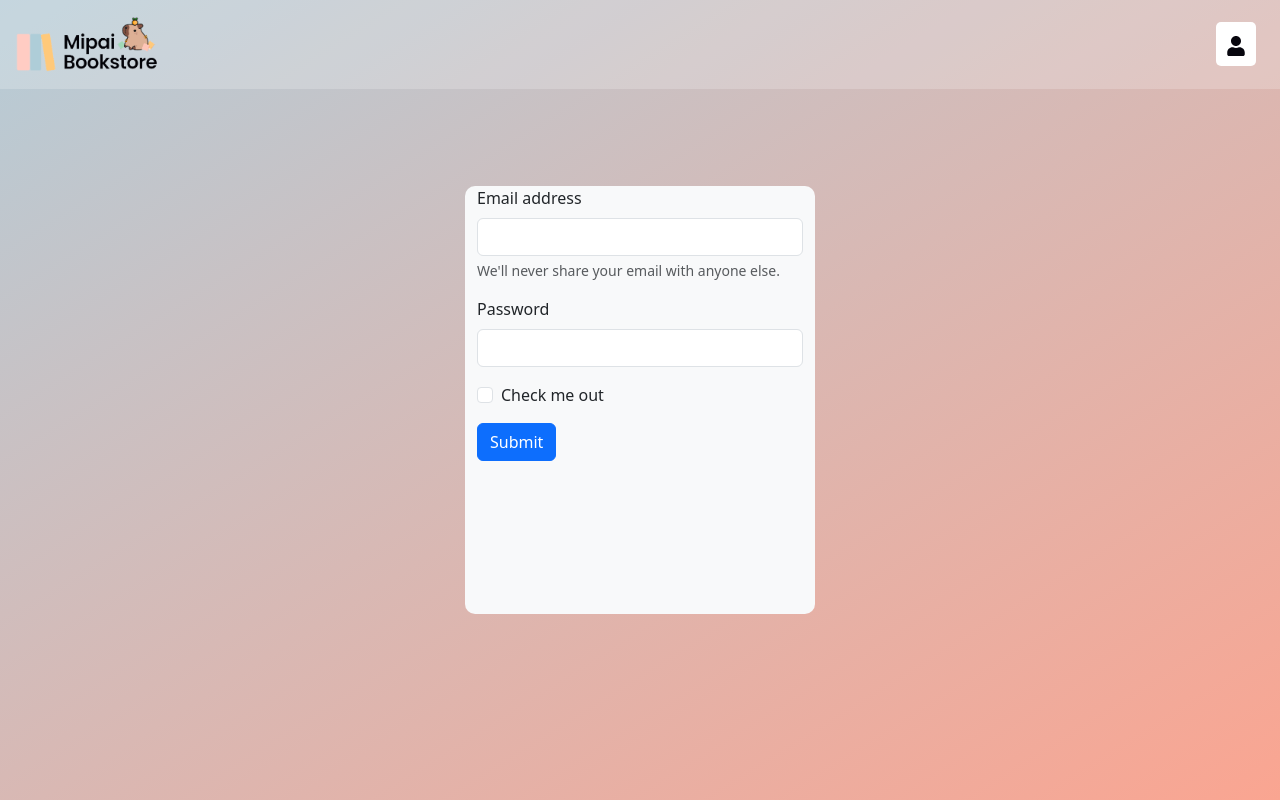
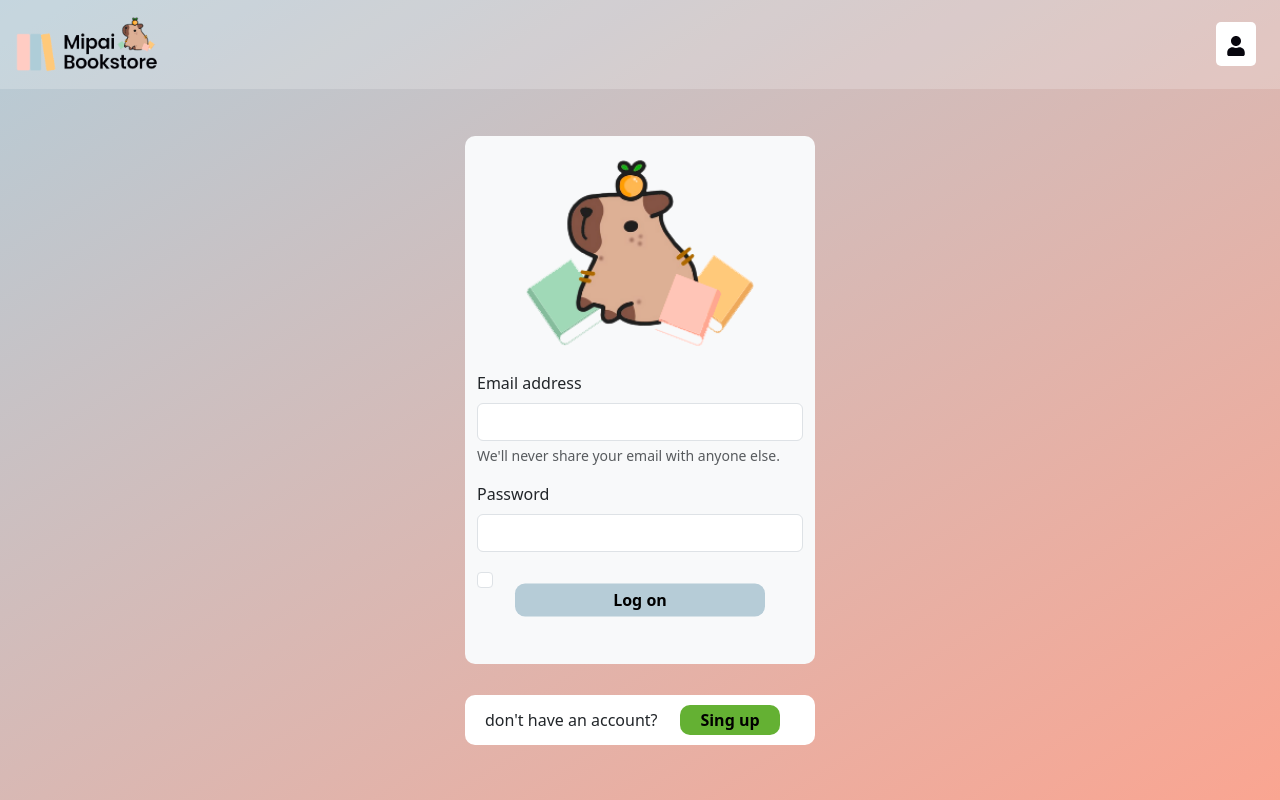
Before and after one commit to LeviTorresx/BookStoreMiPai, a React (Create React App) app: page /login in a window 1280 px wide. Built offline with nearby package versions, Linux system fonts and the light colour scheme.

Commit message:
Login-v1

```diff
--- a/src/App.js
+++ b/src/App.js
@@ -5,7 +5,7 @@ import Store from "./Books/Store";
 
 function App() {
   return (
-    <div className="containers bg-container">
+    <div className="containers">
       <BrowserRouter>
       <Routes>
           <Route  exact path="/" element={<Store/>}/>
--- a/src/Navigation/SideBar.js
+++ b/src/Navigation/SideBar.js
@@ -17,22 +17,22 @@ export default function SideBar() {
         </li>
         <li>
           <a href="/profile">
-            <FaFireAlt size={"30"} /> <span> Categories</span>
+            <FaFireAlt size={"30"} /> <span> Best sellers</span>
           </a>
         </li>
         <li>
           <a href="/settings">
-            <FaCheckCircle size={"30"} /> <span> Categories</span>
+            <FaCheckCircle size={"30"} /> <span> Recommended</span>
           </a>
         </li>
         <li>
           <a href="/settings">
-            <FaPercentage size={"30"} /> <span> Categories</span>
+            <FaPercentage size={"30"} /> <span> Off sale</span>
           </a>
         </li>
         <li>
           <a href="/settings">
-            <FaUserGroup size={"30"} /> <span> Categories</span>
+            <FaUserGroup size={"30"} /> <span> About us</span>
           </a>
         </li>
       </ul>
--- a/src/User/Login.js
+++ b/src/User/Login.js
@@ -4,50 +4,59 @@ import NavigationInit from "../Navigation/NavigationInit";
 export default function Login() {
   return (
     <div className="bg-container-log">
-      <NavigationInit/>
+      <NavigationInit />
       <div>
         <div className="container container-login bg-light">
+          <div className="container">
+            <img className="container" src="./logoMipaiBookStore1.png" />
+          </div>
           <form>
-            <div class="mb-3">
-              <label for="exampleInputEmail1" class="form-label">
+            <div className="mb-3">
+              <label for="exampleInputEmail1" className="form-label">
                 Email address
               </label>
               <input
                 type="email"
-                class="form-control"
+                className="form-control"
                 id="exampleInputEmail1"
                 aria-describedby="emailHelp"
               />
-              <div id="emailHelp" class="form-text">
+              <div id="emailHelp" className="form-text">
                 We'll never share your email with anyone else.
               </div>
             </div>
-            <div class="mb-3">
-              <label for="exampleInputPassword1" class="form-label">
+            <div className="mb-3">
+              <label for="exampleInputPassword1" className="form-label">
                 Password
               </label>
               <input
                 type="password"
-                class="form-control"
+                className="form-control"
                 id="exampleInputPassword1"
               />
             </div>
-            <div class="mb-3 form-check">
+            <div className="mb-2 form-check">
               <input
                 type="checkbox"
-                class="form-check-input"
+                className="form-check-input"
                 id="exampleCheck1"
               />
-              <label class="form-check-label" for="exampleCheck1">
-                Check me out
-              </label>
             </div>
-            <button type="submit" class="btn btn-primary">
-              Submit
+            <button type="submit" className="btn-logon">
+              Log on
             </button>
           </form>
         </div>
       </div>
+
+      <div className="container-register-apart">
+        <span>don't have an account?</span>
+        <a href="/register">
+          <button type="submit" className="btn-singup">
+            Sing up
+          </button>
+        </a>
+      </div>
     </div>
   );
 }
--- a/src/app.css
+++ b/src/app.css
@@ -37,7 +37,7 @@
   }
 
   .sidebar:hover {
-    width: 250px; /* Ancho de la barra lateral cuando el cursor está sobre ella */
+    width: 270px; /* Ancho de la barra lateral cuando el cursor está sobre ella */
   }
 
   .sidebar ul {
@@ -59,7 +59,7 @@
 
   .sidebar ul li a span{
     display: none;
-    position: absolute;
+    position: fixed;
     padding-left: 40px;
     opacity: 0;
     transition: opacity 1s ease-in;
@@ -108,9 +108,66 @@
   .container-login{
     position: absolute;
     width:  350px;
-    height: 428px;
+    height: 528px;
     top: 50%;
     left: 50%;
     transform: translate(-50%, -50%);
     border-radius: 10px;
+
   }
+
+  .btn-logon{
+    position: fixed;
+    width:  250px;
+    height: 33px;
+    left: 50%;
+    transform: translate(-50%, -50%);
+    border-radius: 10px;
+    border: none;
+    background-color: #B6CCD7;
+    font-weight: bold;
+    color: black;
+  }
+
+  .btn-logon:hover{
+    background-color: #64B133;
+    transition: 0.3s;
+  }
+
+  .container-register-apart{
+    position: fixed;
+    width: 350px;
+    height: 50px;
+    background-color: rgb(255, 255, 255);
+    left: 50%;
+    top: 90%;
+    transform: translate(-50%, -50%);
+    border-radius: 10px;
+  }
+
+  .container-register-apart span{
+    position: relative;
+    top: 25%;
+    padding: 5px;
+    padding-left: 20px;
+
+  }
+
+  .btn-singup{
+    position: fixed;
+    width: 100px;
+    height: 30px;
+    top: 20%;
+    right:10%;
+    border: none;
+    border-radius: 10px;
+    background-color: #64B133;
+    font-weight: bold;
+    color: black;
+
+  }
+
+  .btn-singup:hover{
+    background-color: #FEB658;
+    transition: 0.3s;
+  }
```
Also changed, not shown: src/Books/CarrouselImg.js (added), src/Books/ProductsBooks.js (added).
